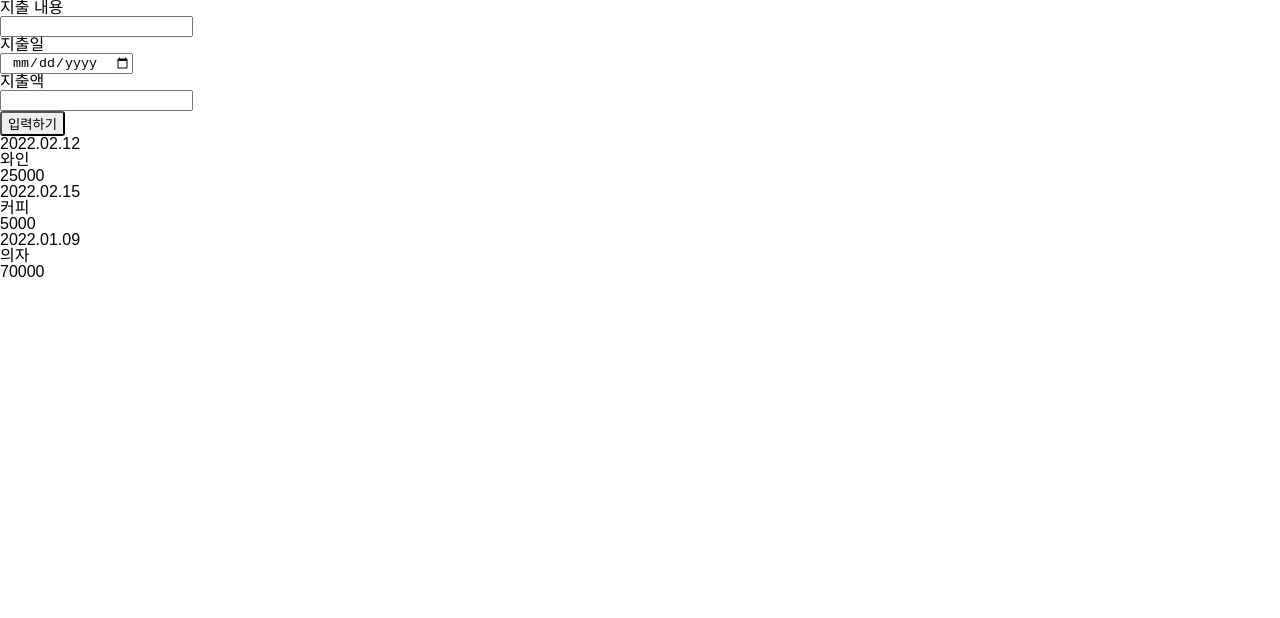
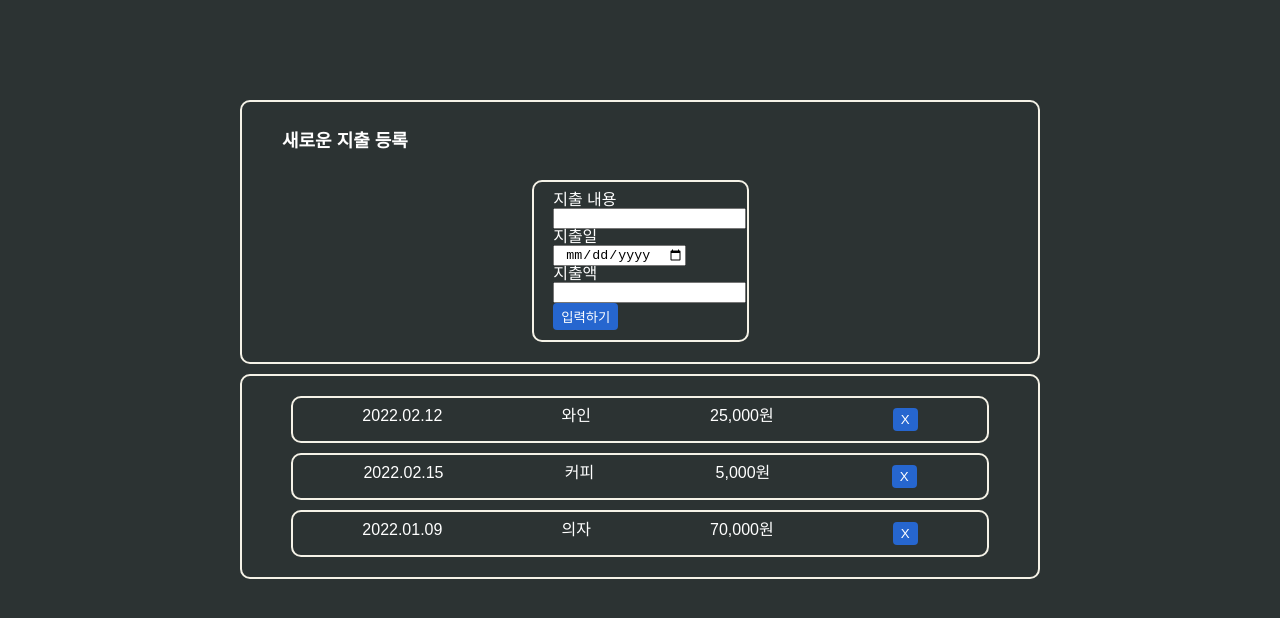
Before and after one commit to Ubermensch0608/monthly-expense-report, a React (Create React App) app: page / in a window 1280 px wide. Shown: the top 618 px of the page. Built offline with nearby package versions, Linux system fonts and the light colour scheme.

Commit message:
Add: 지출 리스트 스타일 추가

```diff
--- a/src/App.tsx
+++ b/src/App.tsx
@@ -4,24 +4,25 @@ import NewExpense, {
 import { Fragment, useState } from "react";
 import Expenses from "./components/Expenses/ExpenseList";
 import GlobalStyle from "./GlobalStyle";
+import styled from "styled-components";
 
 const MOCK_DATA = [
   {
     id: "a1",
     title: "와인",
-    amount: 25000,
+    amount: "25,000",
     date: "2022.02.12",
   },
   {
     id: "a2",
     title: "커피",
-    amount: 5000,
+    amount: "5,000",
     date: "2022.02.15",
   },
   {
     id: "a3",
     title: "의자",
-    amount: 70000,
+    amount: "70,000",
     date: "2022.01.09",
   },
 ];
@@ -36,10 +37,16 @@ const App = () => {
   return (
     <Fragment>
       <GlobalStyle />
-      <NewExpense onNewExpense={saveExpenseHandler} />
-      <Expenses expenses={expenseList} />
+      <Wrapper>
+        <NewExpense onNewExpense={saveExpenseHandler} />
+        <Expenses expenses={expenseList} />
+      </Wrapper>
     </Fragment>
   );
 };
 
+const Wrapper = styled.div`
+  margin: 100px auto;
+  width: 100vh;
+`;
 export default App;
--- a/src/GlobalStyle.ts
+++ b/src/GlobalStyle.ts
@@ -8,6 +8,8 @@ const GlobalStyle = createGlobalStyle`
         padding: 0;
         margin: 0;
         font-family: 'Noto Sans KR', sans-serif;
+
+        background: #2C3333;
     };
     button{
         display: flex;
--- a/src/components/Expenses/Expense.tsx
+++ b/src/components/Expenses/Expense.tsx
@@ -1,20 +1,32 @@
 import React, { FC } from "react";
+import Button from "src/layout/Button";
+import Card from "src/layout/Card";
+import styled from "styled-components";
 
 export interface ExpenseProps {
   id?: string;
   date: string;
   title: string;
-  amount: number;
+  amount: string;
 }
 
 const Expense: FC<ExpenseProps> = ({ id, date, title, amount }) => {
   return (
-    <li key={id}>
-      <div>{date}</div>
-      <h3>{title}</h3>
-      <div>{amount}</div>
-    </li>
+    <Card>
+      <ExpenseLi key={id}>
+        <div>{date}</div>
+        <h3>{title}</h3>
+        <div>{amount}원</div>
+        <Button>X</Button>
+      </ExpenseLi>
+    </Card>
   );
 };
 
+const ExpenseLi = styled.li`
+  display: flex;
+  width: 100%;
+  justify-content: space-around;
+`;
+
 export default Expense;
--- a/src/components/Expenses/Expenses.tsx
+++ b/src/components/Expenses/Expenses.tsx
@@ -1,4 +1,6 @@
 import React, { FC } from "react";
+import Card from "src/layout/Card";
+import styled from "styled-components";
 import Expense, { ExpenseProps } from "./Expense";
 
 const Expenses: FC<{ expenses: ExpenseProps[] }> = ({ expenses }) => {
@@ -7,8 +9,8 @@ const Expenses: FC<{ expenses: ExpenseProps[] }> = ({ expenses }) => {
   }
 
   return (
-    <div>
-      <ul>
+    <Card>
+      <ExpensesUl>
         {expenses.map((expense) => (
           <Expense
             key={expense.id}
@@ -17,9 +19,13 @@ const Expenses: FC<{ expenses: ExpenseProps[] }> = ({ expenses }) => {
             title={expense.title}
           />
         ))}
-      </ul>
-    </div>
+      </ExpensesUl>
+    </Card>
   );
 };
 
+const ExpensesUl = styled.ul`
+  width: 90%;
+`;
+
 export default Expenses;
--- a/src/components/NewExpense/NewExpense.tsx
+++ b/src/components/NewExpense/NewExpense.tsx
@@ -1,11 +1,14 @@
 import { nanoid } from "nanoid";
 import React, { FC, useRef } from "react";
+import Button from "src/layout/Button";
+import Card from "src/layout/Card";
+import styled from "styled-components";
 
 export interface ExpenseDataProps {
   id: string;
   title: string;
   date: string;
-  amount: number;
+  amount: string;
 }
 
 export interface NewExpenseProps {
@@ -28,7 +31,7 @@ const NewExpense: FC<NewExpenseProps> = ({ onNewExpense }) => {
       id: nanoid(),
       title: currentTitleValue,
       date: currentDateValue.replaceAll("-", "."),
-      amount: Number(currentAmountValue),
+      amount: Number(currentAmountValue).toLocaleString(),
     });
 
     expenseTitleRef.current!.value = "";
@@ -37,8 +40,13 @@ const NewExpense: FC<NewExpenseProps> = ({ onNewExpense }) => {
   };
 
   return (
-    <div>
-      <form onSubmit={submitHandler}>
+    <Card>
+      <NewExpenseFormWrapper>
+        <NewExpenseFormTitle>
+          <div>새로운 지출 등록</div>
+        </NewExpenseFormTitle>
+        <FormCard>
+          <NewExpenseForm onSubmit={submitHandler}>
             <div>
               <label>지출 내용</label>
               <input type="text" ref={expenseTitleRef} />
@@ -55,11 +63,37 @@ const NewExpense: FC<NewExpenseProps> = ({ onNewExpense }) => {
             </div>
 
             <div>
-          <button type="submit">입력하기</button>
+              <Button type="submit">입력하기</Button>
             </div>
-      </form>
-    </div>
+          </NewExpenseForm>
+        </FormCard>
+      </NewExpenseFormWrapper>
+    </Card>
   );
 };
 
+export const NewExpenseFormWrapper = styled.div`
+  display: flex;
+  flex-direction: column;
+  align-items: center;
+  width: 100%;
+`;
+
+export const NewExpenseFormTitle = styled.div`
+  display: flex;
+  justify-content: left;
+  width: 100%;
+  margin: 20px 0 20px 60px;
+
+  font-weight: 700;
+  font-size: 18px;
+`;
+
+export const NewExpenseForm = styled.form`
+  width: 90%;
+`;
+
+export const FormCard = styled(Card)`
+  background: #fff;
+`;
 export default NewExpense;
--- /dev/null
+++ b/src/layout/Button.tsx
@@ -0,0 +1,21 @@
+import React, { ButtonHTMLAttributes, FC } from "react";
+import styled from "styled-components";
+
+export interface ButtonProps {
+  type?: string;
+}
+
+const Button: FC<ButtonProps> = ({ children }) => {
+  return <StyledButton>{children} </StyledButton>;
+};
+
+const StyledButton = styled.button<ButtonHTMLAttributes<ButtonProps>>`
+  border: none;
+  border-radius: 4px;
+  background: #2666cf;
+  color: #fff;
+
+  padding: 4px 8px;
+`;
+
+export default Button;
--- /dev/null
+++ b/src/layout/Card.tsx
@@ -0,0 +1,19 @@
+import { FC } from "react";
+import styled from "styled-components";
+
+const Card: FC = ({ children }) => {
+  return <StyledCard>{children}</StyledCard>;
+};
+
+const StyledCard = styled.div`
+  display: flex;
+  justify-content: center;
+
+  border: 2px solid #f5f2e7;
+  border-radius: 10px;
+  margin: 10px auto;
+  padding: 10px;
+  color: #fff;
+`;
+
+export default Card;
```
Lines whose indentation alone changed are shown as unchanged.
